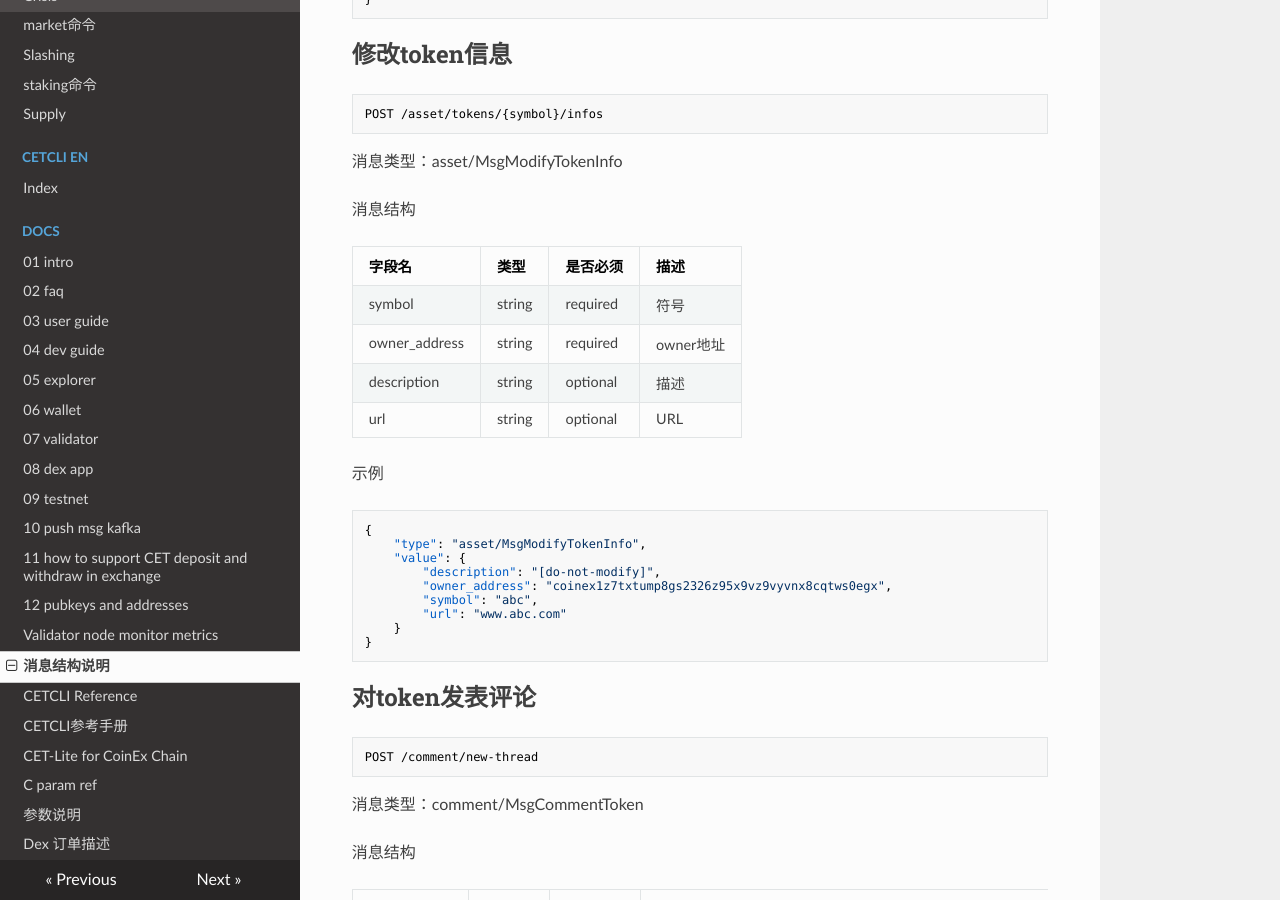
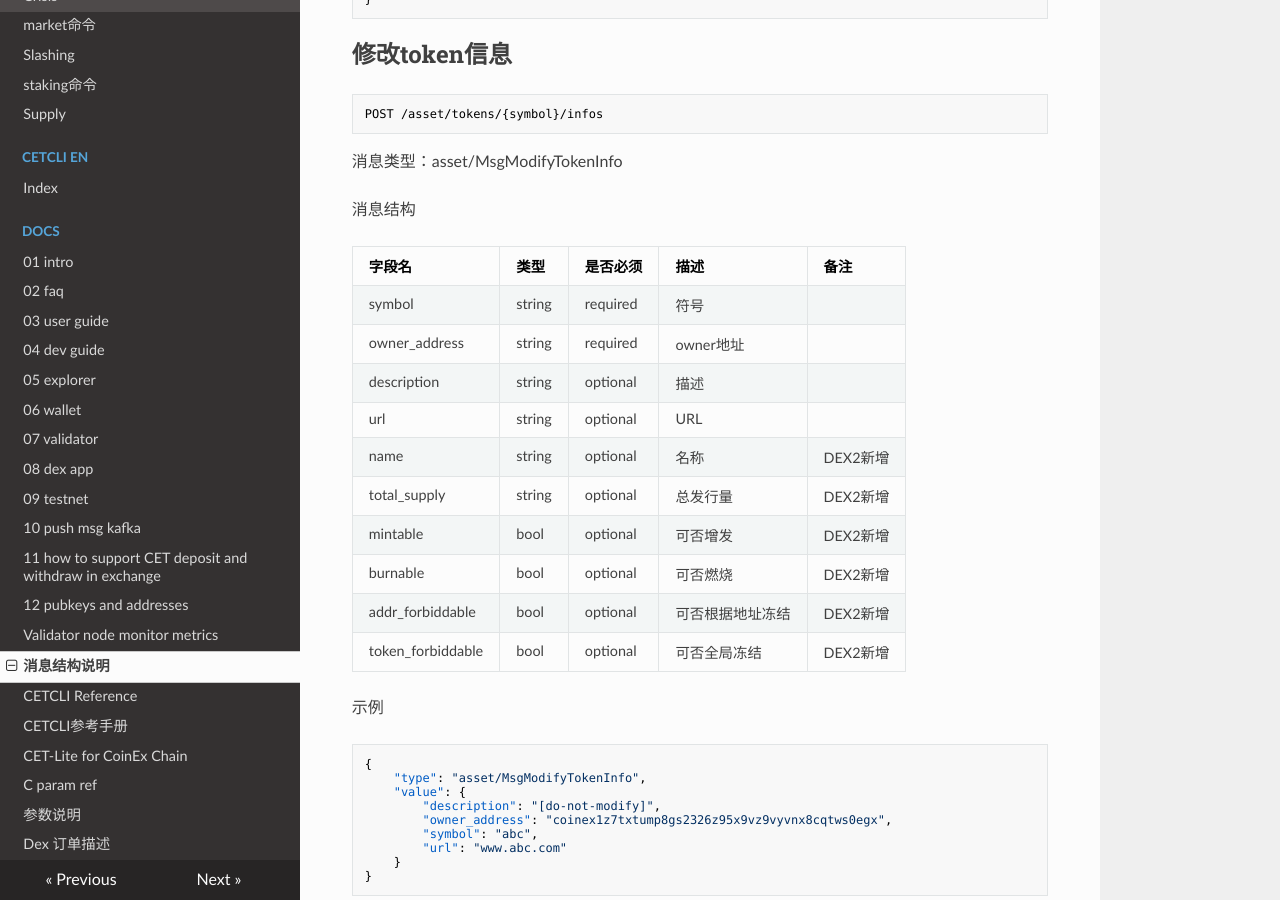
Before and after one commit to coinexchain/dex-manual, an MkDocs documentation site: the page built from docs/docs/14_messages_cn.md, in a window 1280 px wide and 900 px high, scrolled down 22990 px. Built offline with MkDocs 1.6.1, drawn with Linux system fonts in a browser that asks for light colours; nearby versions of some CDN libraries; some of the changed text lies outside the part shown.

Commit message:
Update 14_messages_cn.md

````diff
--- a/docs/docs/14_messages_cn.md
+++ b/docs/docs/14_messages_cn.md
@@ -34,13 +34,13 @@
 |         | "asset/MsgRemoveTokenWhitelist"             | 从token白名单移除|  |
 |         | "asset/MsgForbidAddr"                       | 冻结地址token|  |
 |         | "asset/MsgUnForbidAddr"                     | 取消冻结地址token|  |
-|         | "asset/MsgModifyTokenInfo"                  | 修改token信息|  |
+|         | "asset/MsgModifyTokenInfo"                  | 修改token信息| DEX2添加字段 |
 | market  | "market/MsgCreateTradingPair"               | 创建交易对|  |
 |         | "market/MsgCancelTradingPair"               | 取消交易对|  |
 |         | "market/MsgCreateOrder"                     | 创建订单|  |
 |         | "market/MsgCancelOrder"                     | 取消订单|  |
 |         | "market/MsgModifyPricePrecision"            | 修改价格精度|  |
-| bancor  | "bancorlite/MsgBancorInit"                  | 创建bancor|  |
+| bancor  | "bancorlite/MsgBancorInit"                  | 创建bancor| DEX2添加字段 |
 |         | "bancorlite/MsgBancorCancel"                | 取消bancor|  |
 |         | "bancorlite/MsgBancorTrade"                 | 和bancor交易|  |
 | comment | "comment/MsgCommentToken"                   | 对token发表评论|  |
@@ -206,7 +206,7 @@ POST /alias/update
 }
 ```
 
-## 设置介绍人
+## 设置介绍人（DEX2新增）
 
 ```http
 POST /auth/accounts/{address}/referee
@@ -1141,12 +1141,18 @@ POST /asset/tokens/{symbol}/infos
 
 消息结构
 
-| 字段名        | 类型   | 是否必须 | 描述      |
-| ------------- | ------ | -------- | --------- |
-| symbol        | string | required | 符号      |
-| owner_address | string | required | owner地址 |
-| description   | string | optional | 描述      |
-| url           | string | optional | URL       |
+| 字段名            | 类型   | 是否必须 | 描述             | 备注     |
+| ----------------- | ------ | -------- | ---------------- | -------- |
+| symbol            | string | required | 符号             |          |
+| owner_address     | string | required | owner地址        |          |
+| description       | string | optional | 描述             |          |
+| url               | string | optional | URL              |          |
+| name              | string | optional | 名称             | DEX2新增 |
+| total_supply      | string | optional | 总发行量         | DEX2新增 |
+| mintable          | bool   | optional | 可否增发         | DEX2新增 |
+| burnable          | bool   | optional | 可否燃烧         | DEX2新增 |
+| addr_forbiddable  | bool   | optional | 可否根据地址冻结 | DEX2新增 |
+| token_forbiddable | bool   | optional | 可否全局冻结     | DEX2新增 |
 
 示例
 
@@ -1388,16 +1394,17 @@ POST /bancorlite/bancor-init
 
 消息结构
 
-| 字段名               | 类型    | 是否必须 | 描述                                                    |
-| -------------------- | ------- | -------- | ------------------------------------------------------- |
-| owner                | string  | required | owner地址                                               |
-| money                | string  | required | money                                                   |
-| stock                | string  | required | stock                                                   |
-| init_price           | string  | required | 初始价格                                                |
-| max_price            | string  | required | 最大价格                                                |
-| max_supply           | string  | required | 最大数量                                                |
-| earliest_cancel_time | string  | required | 最早可以被取消的时间(戳)                                |
-| stock_precision      | integer | required | 下单精度，下单数量必须是10的order_precision次方的整数倍 |
+| 字段名               | 类型    | 是否必须 | 描述                                                    | 备注     |
+| -------------------- | ------- | -------- | ------------------------------------------------------- | -------- |
+| owner                | string  | required | owner地址                                               |          |
+| money                | string  | required | money                                                   |          |
+| stock                | string  | required | stock                                                   |          |
+| init_price           | string  | required | 初始价格                                                |          |
+| max_price            | string  | required | 最大价格                                                |          |
+| max_supply           | string  | required | 最大数量                                                |          |
+| earliest_cancel_time | string  | required | 最早可以被取消的时间(戳)                                |          |
+| stock_precision      | integer | required | 下单精度，下单数量必须是10的order_precision次方的整数倍 |          |
+| max_money            | string  | optional |                                                         | DEX2新增 |
 
 示例
 
````
Also changed, not shown: other parts of docs/docs/14_messages_cn.md (+1 -1 lines).
